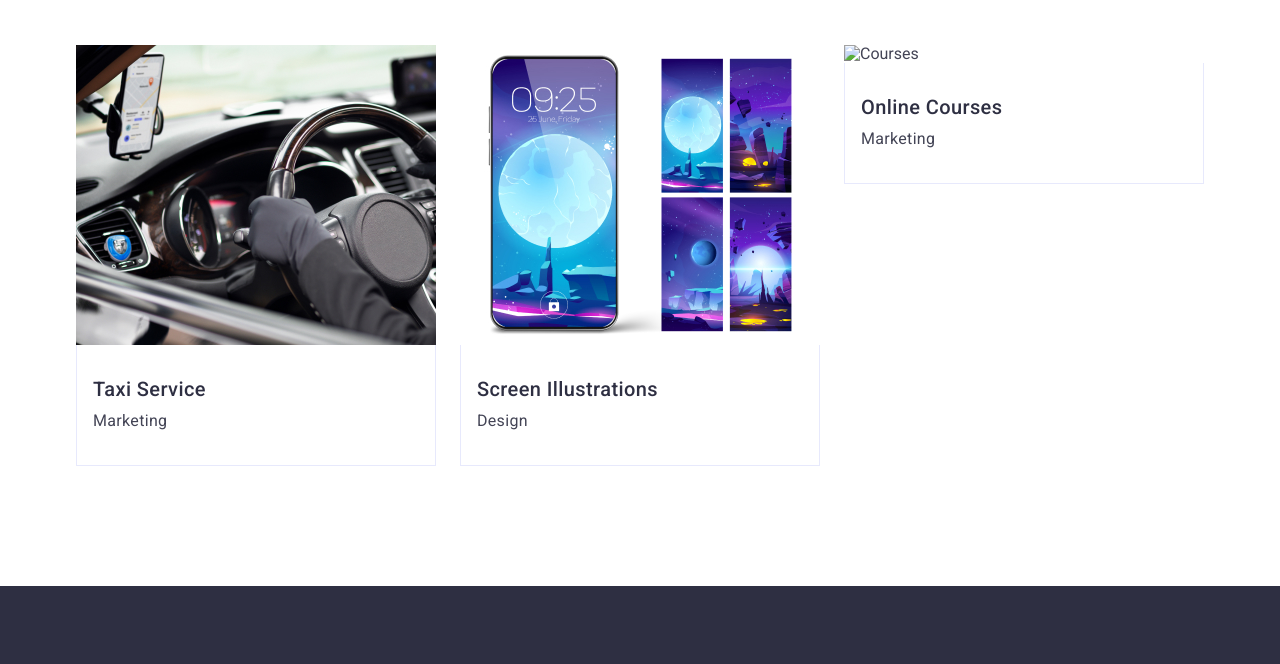
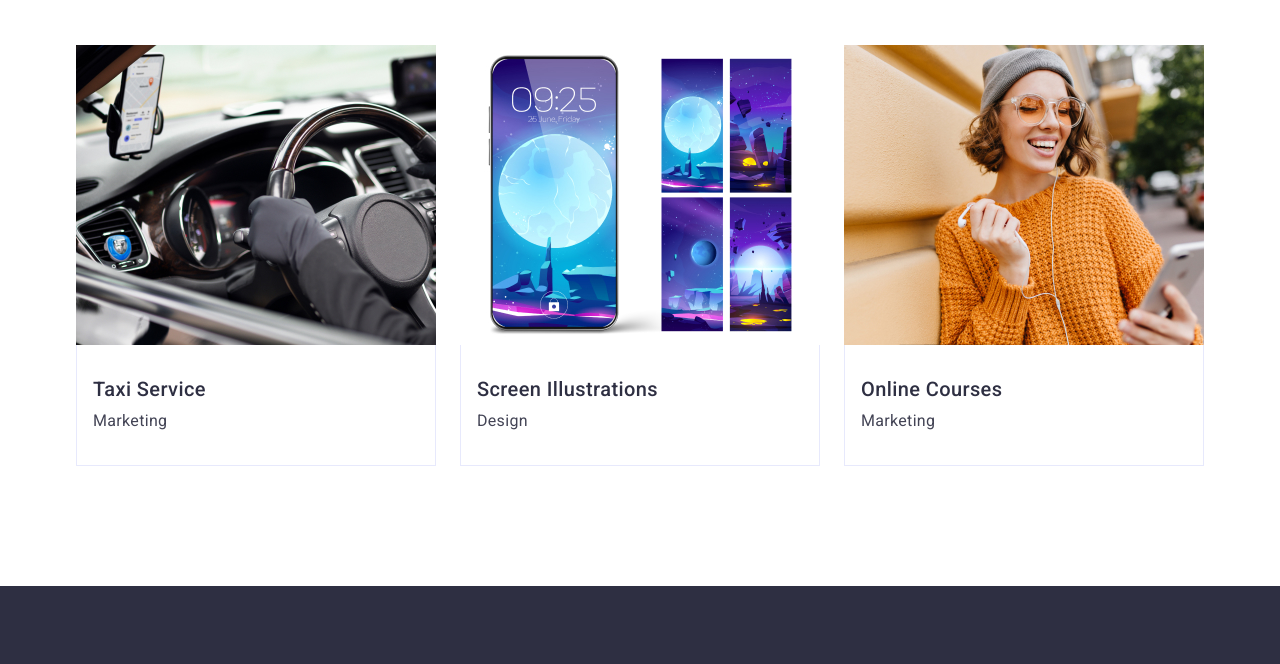
Before and after one commit to Yaroslav-max/goit-markup-hw-03, a plain HTML site: page index.html in a window 1280 px wide. Shown: the part 2496-3160 px from the top of the page. Drawn offline with nearby package versions, Linux system fonts and the light colour scheme.

Commit message:
goit-markup-hw-03

```diff
--- a/index.html
+++ b/index.html
@@ -224,7 +224,12 @@
               </div>
             </li>
             <li class="portf-item">
-              <img class="portf-img" src="./im" alt="Courses" width="360" />
+              <img
+                class="portf-img"
+                src="./images/image-10.jpg"
+                alt="Courses"
+                width="360"
+              />
               <div class="portf-info-container">
                 <h3 class="portf-name">Online Courses</h3>
                 <p class="portf-info">Marketing</p>
```
